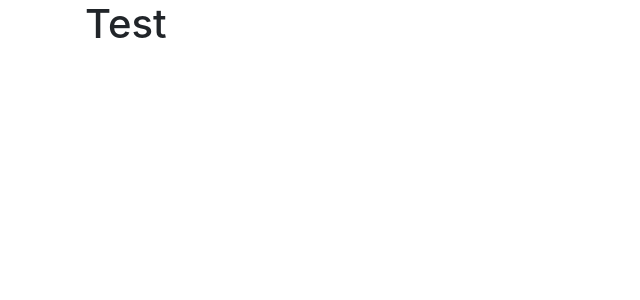
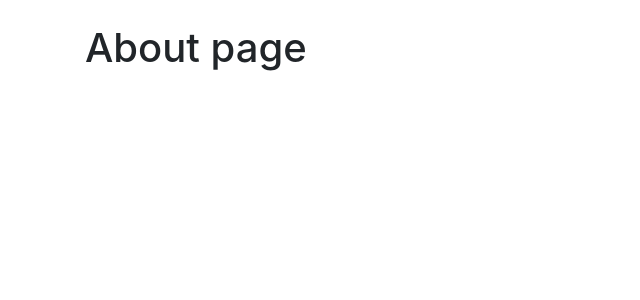
Before and after one commit to KuDim89/react-notices-app, a React (Create React App) app: page /about in a window 1280 px wide. Shown: the top 300 px of the page, without its empty margins (0-640 px from the left). Built offline with nearby package versions, Linux system fonts and the light colour scheme.

Commit message:
added routing to the app

```diff
--- a/src/App.js
+++ b/src/App.js
@@ -1,10 +1,18 @@
 import React from 'react';
+import {BrowserRouter, Route, Switch} from 'react-router-dom';
+import {Home} from "./pages/Home";
+import {About} from "./pages/About";
 
 function App() {
   return (
-    <div className="container">
-      <h1>Test</h1>
-    </div>
+    <BrowserRouter>
+      <div className="container pt-4">
+        <Switch>
+          <Route path={'/'} exact component={Home}/>
+          <Route path={'/about'} component={About}/>
+        </Switch>
+      </div>
+    </BrowserRouter>
   );
 }
 
--- /dev/null
+++ b/src/pages/About.js
@@ -0,0 +1,9 @@
+import React, {Fragment} from "react";
+
+export const About = () => {
+  return (
+      <Fragment>
+        <h1>About page</h1>
+      </Fragment>
+  )
+}
--- /dev/null
+++ b/src/pages/Home.js
@@ -0,0 +1,9 @@
+import React, {Fragment} from "react";
+
+export const Home = () => {
+  return (
+    <Fragment>
+      <h1>Home page</h1>
+    </Fragment>
+  )
+}
```
